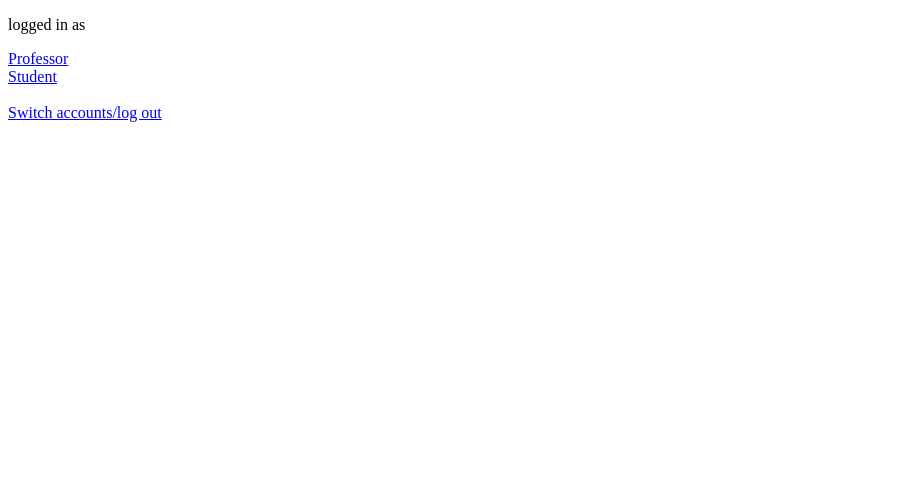
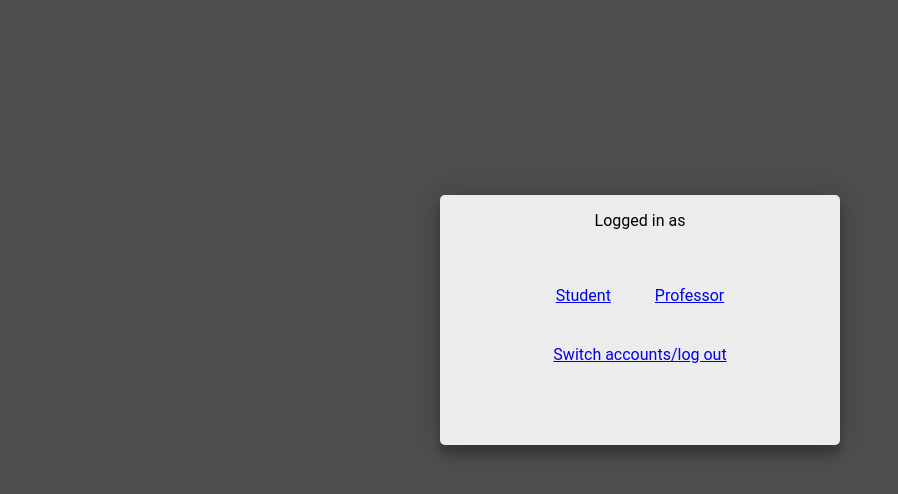
Before and after one commit to Vikrammel/office-hours-online, a website: page signin.html in a window 1280 px wide. Shown: the whole page, without its empty margins (0-898 px from the left). Drawn offline with nearby package versions, Linux system fonts and the light colour scheme.

Commit message:
simple style added

```diff
--- a/signin.html
+++ b/signin.html
@@ -1,5 +1,40 @@
 <!DOCTYPE html>
 <html>
+
+    <style>
+
+        #main {
+            background: rgb(236, 236, 236);
+            border-radius: 5px;
+            text-align: center;
+            box-shadow: 0 0 30px 0 rgba(0, 0, 0, 0.2), 0 10px 10px 0 rgba(0, 0, 0, 0.24);
+            width:400px;
+            height:250px;
+            position:absolute;
+            left:50%;
+            top:40%;
+            margin:-125px 0 0 -200px;
+        }
+
+        .option {
+          padding: 20px;
+          width: 250px;
+          display:inline-block;
+        }
+
+        .buttons {
+          padding: 20px;
+          margin-bottom: 20px;
+          display: inline-block;
+        }
+        body {
+          background: #4e4e4e;
+          font-family: "Roboto", sans-serif;
+          -webkit-font-smoothing: antialiased;
+          -moz-osx-font-smoothing: grayscale;
+        }
+
+        </style>
 
 <head>
   <meta charset="utf-8">
@@ -22,16 +57,7 @@
         //code below not sending data to server right, email not appearing in web server console
         var xhr = new XMLHttpRequest();
         var response = {};
-        var session = OT.initSession(response.apiKey, response.sessionId);
-        session.on({
-          streamCreated: (event) => {
-            session.subscribe(event.stream);
-          }
-        })
-        session.connect(response.token, (error) => {
-          const publisher = OT.initPublisher();
-          session.publish(publisher);
-        })
+
         xhr.open('POST', '/room/' + email.substr(0, email.indexOf('@')));
         xhr.setRequestHeader("Content-Type", "application/json", "charset=utf-8");
         xhr.send(null);
@@ -62,19 +88,21 @@
 </head>
 
 <body>
-  <p>logged in as
+  <div id="main">
+  <p>Logged in as
     <span id="email"></span>
   </p>
-  <a href="#" data-message="prof" onclick="handleRole(event);">Professor</a>
-  <br>
-  <a href="#" data-message="stud" onclick="handleRole(event);">Student</a>
+  <div class=option>
+  <a href="#" class="buttons" data-message="stud" onclick="handleRole(event);">Student</a>
+  <a href="#" class="buttons" data-message="prof" onclick="handleRole(event);">Professor</a>
+  <a href="/">Switch accounts/log out</a>
+</div>
   <div id="videos">
     <div id="subscriber"></div>
     <div id="publisher"></div>
   </div>
   <!--google signout code-->
-  <br>
-  <a href="/">Switch accounts/log out</a>
+  </div>
 
   <script>
     document.getElementById("email").innerHTML = localStorage.getItem("email");
```
Also changed, not shown: index.html (+53 -12 lines).
